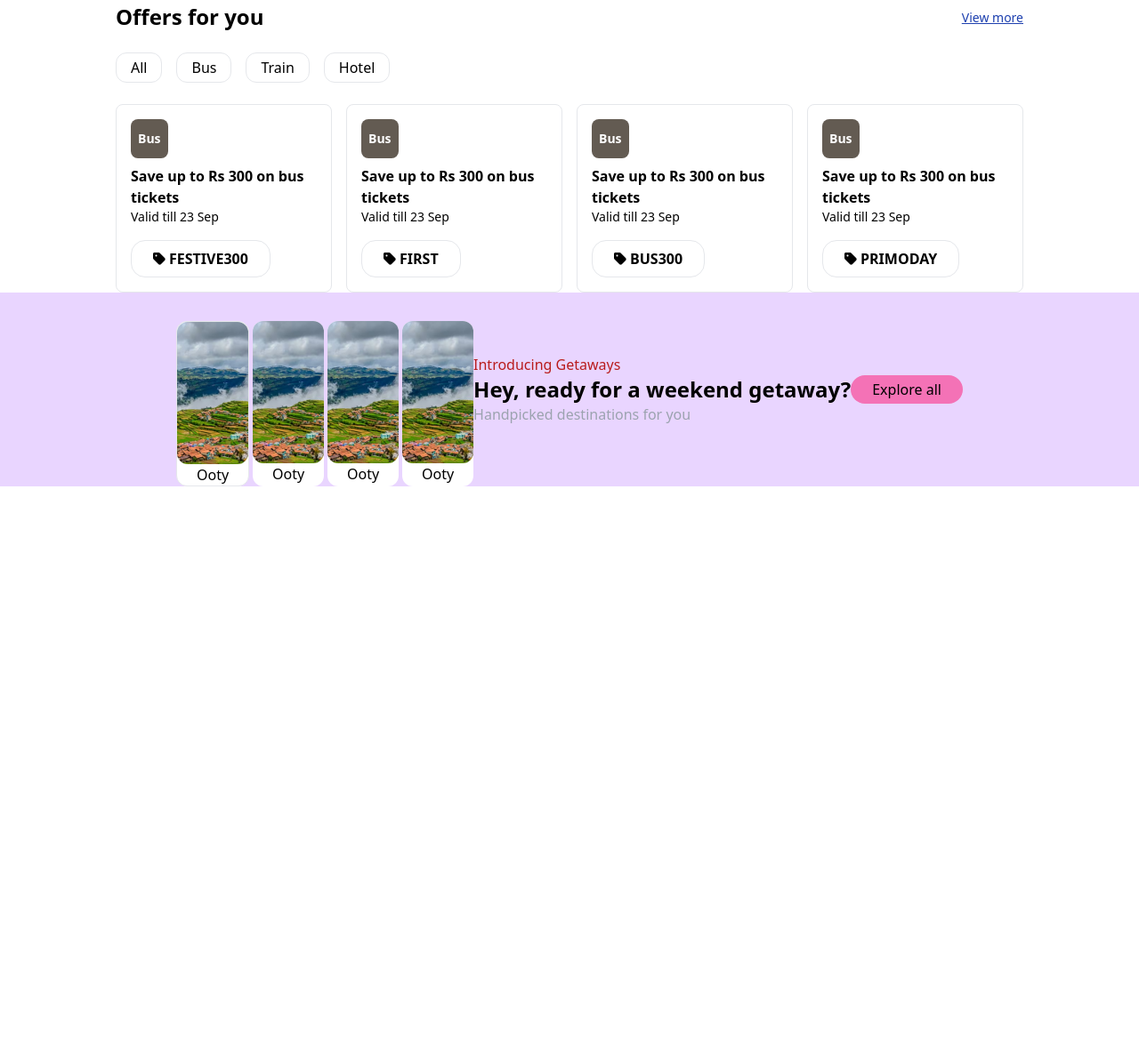
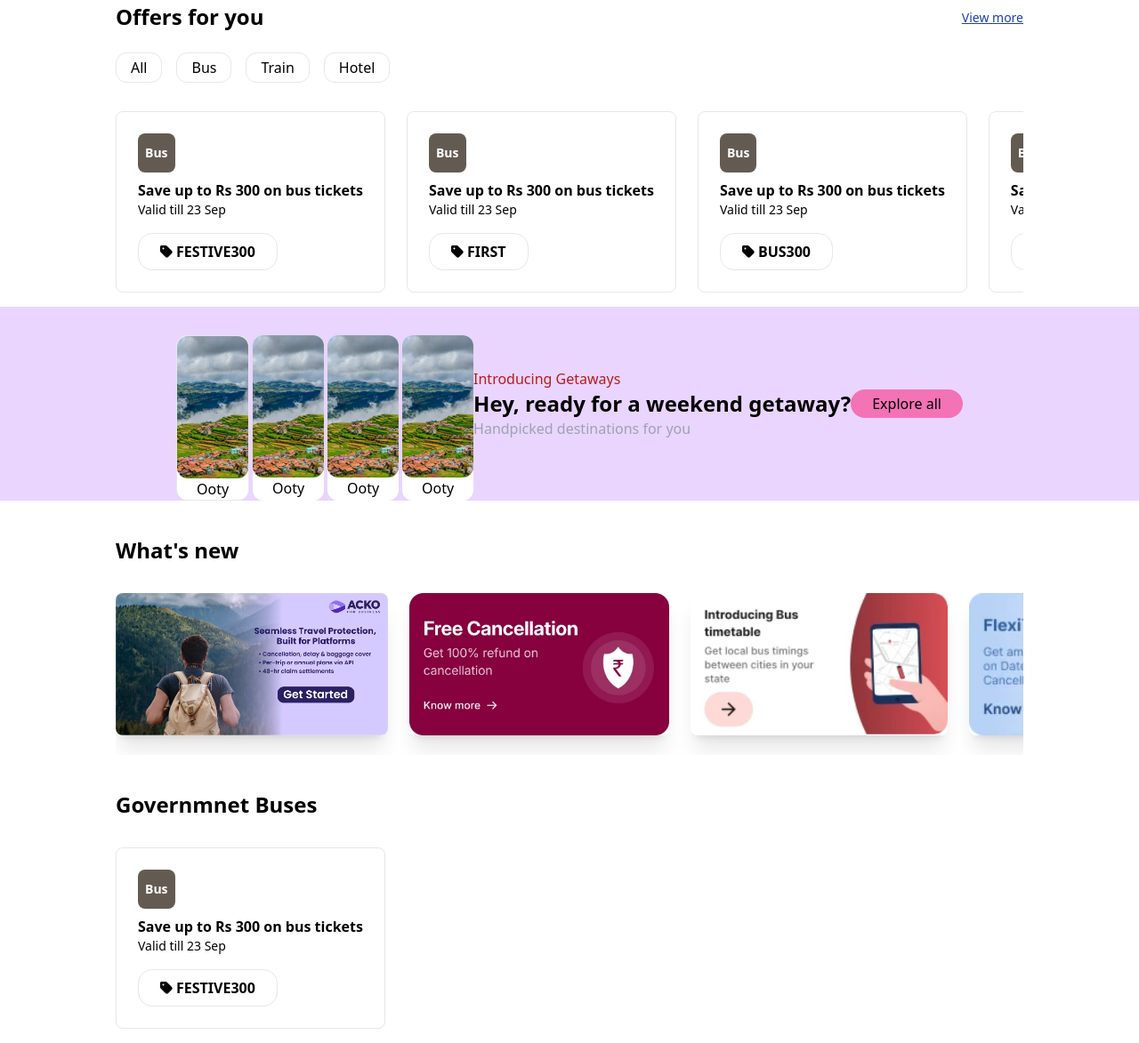
Before and after one commit to Pranav-Nevase/Red-Bus-Website, a plain HTML site: page index.html in a window 1280 px wide. Shown: the part 929-2102 px from the top of the page at 89% size. Before the commit the page ends 1476 px from the top, so only its background shows below. Drawn offline with nearby package versions, Linux system fonts and the light colour scheme.

Commit message:
What's new section & horizontal scrollbar for offers for you section

```diff
--- a/index.html
+++ b/index.html
@@ -219,7 +219,7 @@
                     <div class="mt-4">
                         <p>Authorised IRCTC partner</p>
                     </div>
-                </div>
+                </div>2
 
             </div>
 
@@ -261,8 +261,12 @@
 
         <!--  -->
 
-        <div class="mt-6 grid grid-cols-4 gap-4">
-            <div class="rounded-lg border p-4">
+        <!-- Hide the horizontal scrollbar while keeping the carousel scrollable. -->
+        <div
+            class="mt-8 gap-6 flex overflow-x-auto pb-4 [&::-webkit-scrollbar]:hidden [-ms-overflow-style:none] [scrollbar-width:none] ">
+
+
+            <div class="rounded-lg border p-6 shrink-0 ">
                 <p class="inline-block rounded-lg bg-[#635b52] px-2 py-3 text-sm font-bold text-white">Bus</p>
                 <h4 class="mt-2 font-bold">Save up to Rs 300 on bus tickets</h4>
                 <p class="text-sm">Valid till 23 Sep</p>
@@ -273,7 +277,7 @@
                 </button>
             </div>
 
-            <div class="rounded-lg border p-4">
+            <div class="rounded-lg border p-6 shrink-0 ">
                 <p class="inline-block rounded-lg bg-[#635b52] px-2 py-3 text-sm font-bold text-white">Bus</p>
                 <h4 class="mt-2 font-bold">Save up to Rs 300 on bus tickets</h4>
                 <p class="text-sm">Valid till 23 Sep</p>
@@ -284,7 +288,7 @@
                 </button>
             </div>
 
-            <div class="rounded-lg border p-4">
+            <div class="rounded-lg border p-6 shrink-0 ">
                 <p class="inline-block rounded-lg bg-[#635b52] px-2 py-3 text-sm font-bold text-white">Bus</p>
                 <h4 class="mt-2 font-bold">Save up to Rs 300 on bus tickets</h4>
                 <p class="text-sm">Valid till 23 Sep</p>
@@ -295,7 +299,18 @@
                 </button>
             </div>
 
-            <div class="rounded-lg border p-4">
+            <div class="rounded-lg border p-6 shrink-0 ">
+                <p class="inline-block rounded-lg bg-[#635b52] px-2 py-3 text-sm font-bold text-white">Bus</p>
+                <h4 class="mt-2 font-bold">Save up to Rs 300 on bus tickets</h4>
+                <p class="text-sm">Valid till 23 Sep</p>
+                <button
+                    class="mt-4 rounded-2xl border bg-white px-6 py-2 font-semibold px-6 py-2 font-semibold flex flex-inline justify-center items-center">
+                    <i class="fa-solid fa-tag my-1 mr-1"></i>
+                    BUS300
+                </button>
+            </div>
+
+            <div class="rounded-lg border p-6 shrink-0 ">
                 <p class="inline-block rounded-lg bg-[#635b52] px-2 py-3 text-sm font-bold text-white">Bus</p>
                 <h4 class="mt-2 font-bold">Save up to Rs 300 on bus tickets</h4>
                 <p class="text-sm">Valid till 23 Sep</p>
@@ -316,10 +331,11 @@
 
 
 
-        <div class="mt-8 flex flex-row gap-1" >
+        <div class="mt-8 flex flex-row gap-1">
 
             <div class="bg-white w-fit border rounded-xl flex flex-col items-center">
-                <img class="w-20 h-40 object-cover rounded-xl" src="./assets/m_destination-ooty-landscape_l_400_640.avif" alt="">
+                <img class="w-20 h-40 object-cover rounded-xl"
+                    src="./assets/m_destination-ooty-landscape_l_400_640.avif" alt="">
 
                 <p>Ooty</p>
 
@@ -327,7 +343,8 @@
 
 
             <div class="bg-white w-fit rounded-xl flex flex-col items-center">
-                <img class="w-20 h-40 object-cover rounded-xl" src="./assets/m_destination-ooty-landscape_l_400_640.avif" alt="">
+                <img class="w-20 h-40 object-cover rounded-xl"
+                    src="./assets/m_destination-ooty-landscape_l_400_640.avif" alt="">
 
                 <p>Ooty</p>
 
@@ -335,14 +352,16 @@
 
 
             <div class="bg-white w-fit rounded-xl flex flex-col items-center">
-                <img class="w-20 h-40 object-cover rounded-xl" src="./assets/m_destination-ooty-landscape_l_400_640.avif" alt="">
+                <img class="w-20 h-40 object-cover rounded-xl"
+                    src="./assets/m_destination-ooty-landscape_l_400_640.avif" alt="">
 
                 <p>Ooty</p>
 
             </div>
 
             <div class="bg-white w-fit rounded-xl flex flex-col items-center">
-                <img class="w-20 h-40 object-cover rounded-xl" src="./assets/m_destination-ooty-landscape_l_400_640.avif" alt="">
+                <img class="w-20 h-40 object-cover rounded-xl"
+                    src="./assets/m_destination-ooty-landscape_l_400_640.avif" alt="">
 
                 <p class="">Ooty</p>
 
@@ -370,6 +389,127 @@
 
     </div>
 
+
+    <!--  -->
+
+
+    <div class="mx-[130px] mt-10">
+
+        <div>
+            <h1 class="text-2xl font-bold">What's new</h1>
+        </div>
+        <!--  -->
+
+
+        <div
+            class="mt-8 gap-6 flex overflow-x-auto pb-4 [&::-webkit-scrollbar]:hidden [-ms-overflow-style:none] [scrollbar-width:none] ">
+            <div class="rounded-lg h-fit shrink-0 ">
+                <button>
+                    <img class="w-full h-40 object-cover rounded-lg shadow-xl" src="./assets/Banner-1.webp" alt="">
+                </button>
+            </div>
+
+
+
+        <!--  -->
+        <div class="rounded-lg h-fit shrink-0 ">
+            <button>
+                <img class="w-full h-40 object-cover rounded-lg shadow-xl" src="./assets/Free_Cancellation_New1.webp"
+                    alt="">
+            </button>
+        </div>
+
+
+
+    <!--  -->
+    <div class="rounded-lg h-fit shrink-0 ">
+        <button>
+            <img class="w-full h-40 object-cover rounded-lg shadow-xl" src="./assets/btt_app_card.webp" alt="">
+        </button>
+    </div>
+
+
+
+    <!--  -->
+    <div class="rounded-lg h-fit shrink-0 ">
+        <button>
+            <img class="w-full h-40 object-cover rounded-lg shadow-xl" src="./assets/FlexiTicket.webp" alt="">
+        </button>
+    </div>
+
+
+    <!--  -->
+    <div class="rounded-lg h-fit shrink-0 ">
+        <button>
+            <img class="w-full h-40 object-cover rounded-lg shadow-xl" src="./assets/rap.webp" alt="">
+        </button>
+    </div>
+
+
+    <!--  -->
+    <div class="rounded-lg h-fit shrink-0 ">
+        <button>
+            <img class="w-full h-40 object-cover rounded-lg shadow-xl" src="./assets/referAndEarn.webp" alt="">
+        </button>
+    </div>
+
+    <!--  -->
+    <div class="rounded-lg h-fit shrink-0 ">
+        <button>
+            <img class="w-full h-40 object-cover rounded-lg shadow-xl" src="./assets/primo.webp" alt="">
+        </button>
+    </div>
+
+
+    <!--  -->
+    <div class="rounded-lg h-fit shrink-0 ">
+        <button>
+            <img class="w-full h-40 object-cover rounded-lg shadow-xl" src="./assets/lightning_fast_refund.webp" alt="">
+        </button>
+    </div>
+
+
+    </div>
+
+    </div>
+
+
+    <!--  -->
+
+    <div class="mx-[130px] mt-10">
+
+        <div>
+            <h1 class="text-2xl font-bold">Governmnet Buses </h1>
+        </div>
+        <!--  -->
+
+        <div
+            class="mt-8 gap-6 flex overflow-x-auto pb-4 [&::-webkit-scrollbar]:hidden [-ms-overflow-style:none] [scrollbar-width:none] ">
+
+
+            <div class="rounded-lg border p-6 shrink-0 ">
+                <p class="inline-block rounded-lg bg-[#635b52] px-2 py-3 text-sm font-bold text-white">Bus</p>
+                <h4 class="mt-2 font-bold">Save up to Rs 300 on bus tickets</h4>
+                <p class="text-sm">Valid till 23 Sep</p>
+                <button
+                    class="mt-4 rounded-2xl border bg-white px-6 py-2 font-semibold flex flex-inline justify-center items-center">
+                    <i class="fa-solid fa-tag my-1 mr-1"></i>
+                    FESTIVE300
+                </button>
+            </div>
+
+
+
+
+
+        </div>
+
+
+
+    </div>
+
+
+
 </body>
 
 </html>
```
Also changed, not shown: assets/Banner-1.webp (added), assets/FlexiTicket.webp (added), assets/Free_Cancellation_New1.webp (added), assets/btt_app_card.webp (added), assets/lightning_fast_refund.webp (added), assets/primo.webp (added), assets/rap.webp (added), assets/referAndEarn.webp (added).
